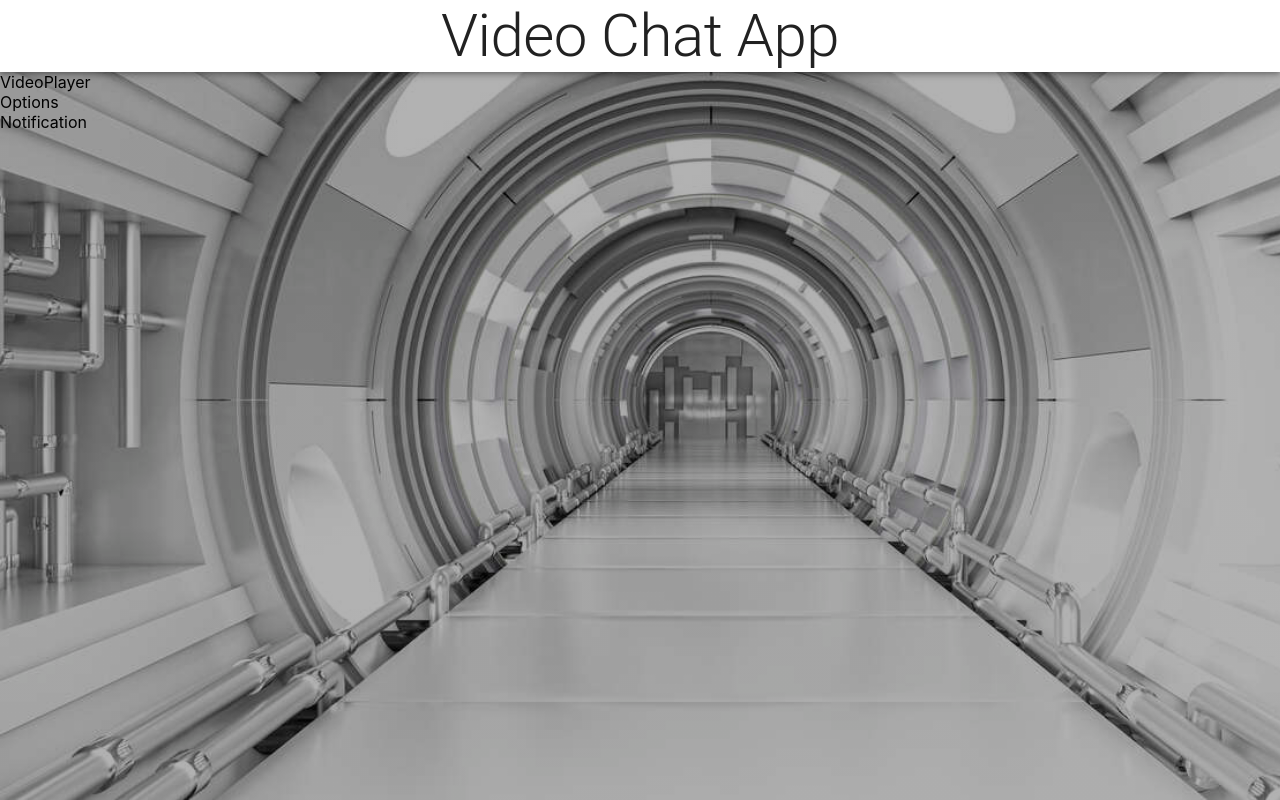
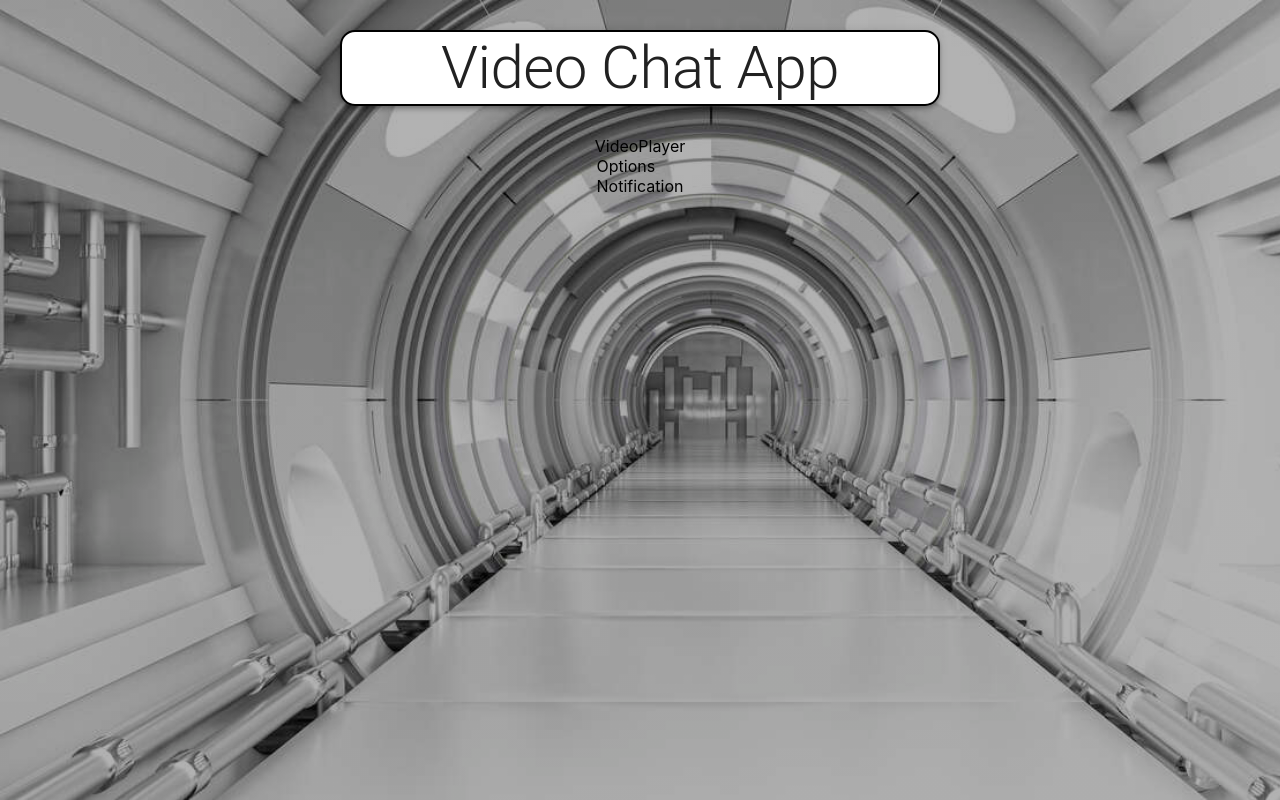
Before and after one commit to DeeIdowu/VideoChatApp, a React (Create React App) app in the folder client/: page / in a window 1280 px wide. Built offline with nearby package versions, Linux system fonts and the light colour scheme.

Commit message:
implemented more styling to application

```diff
--- a/client/src/App.js
+++ b/client/src/App.js
@@ -34,9 +34,11 @@ const useStyles = makeStyles((theme)=>({
 }));
 
 function App() {
+  const classes = useStyles();
+
   return (
-    <div>
-      <AppBar position="static" color="blue">
+    <div className={classes.wrapper}>
+      <AppBar className={classes.appBar} position="static" color="blue">
         <Typography variant="h2" align="center"> Video Chat App</Typography>
       </AppBar>
       <VideoPlayer/>
```
